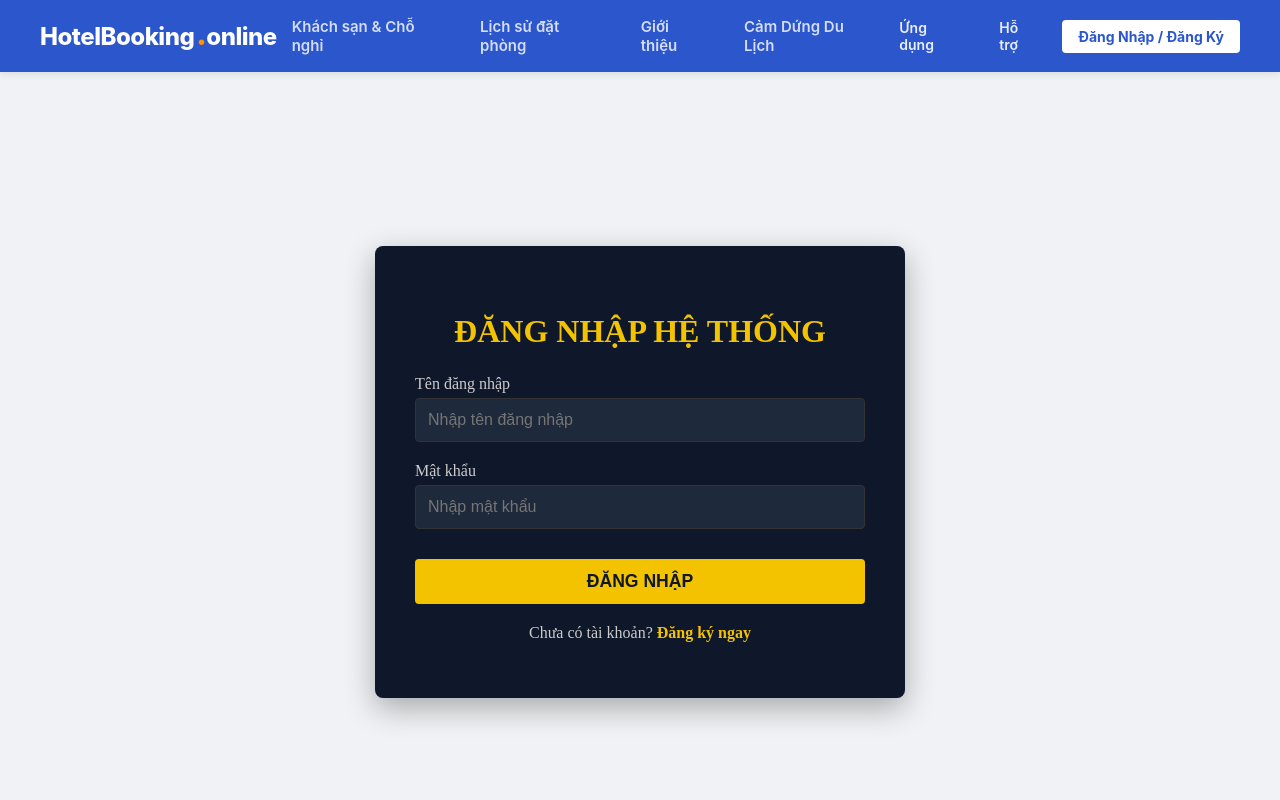
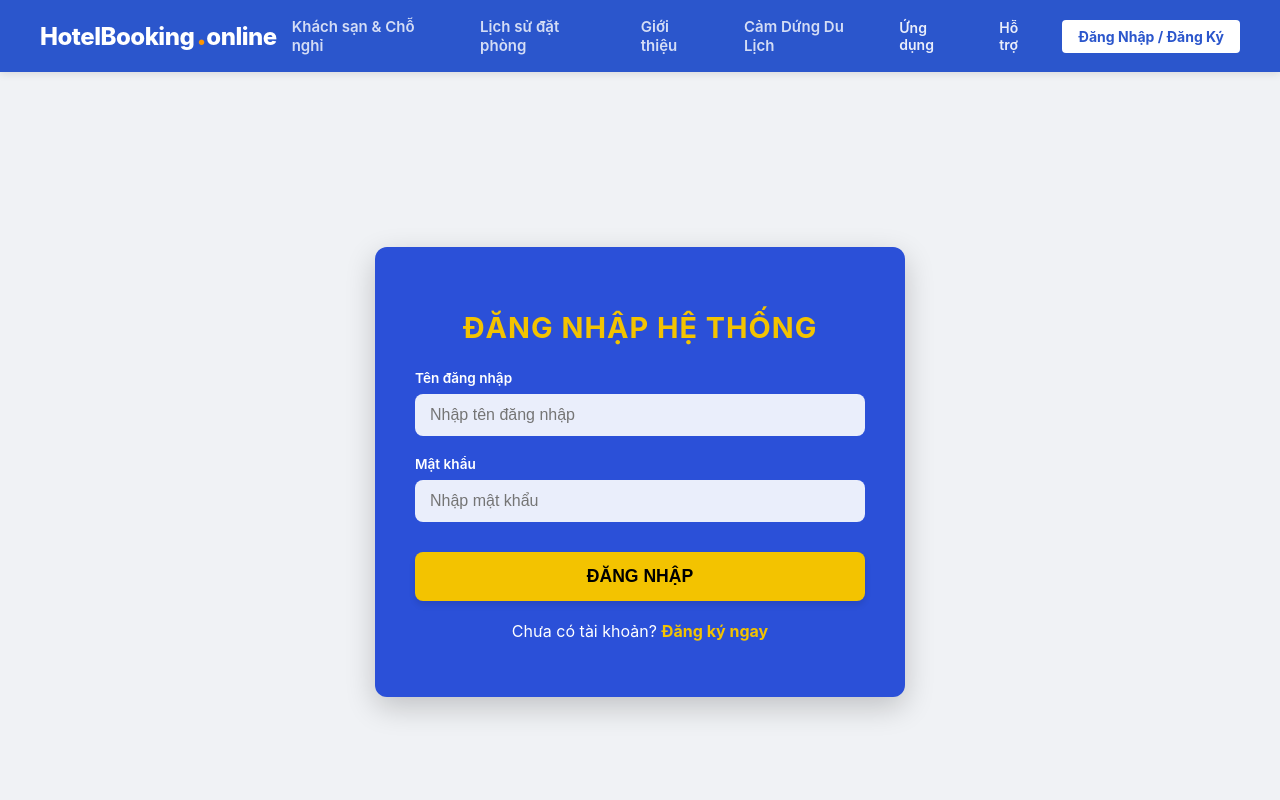
Before and after one commit to school4n/CDTT, a React (Create React App) app in the folder frontend/: page /login in a window 1280 px wide. Shown: the top 800 px of the page. Built offline with nearby package versions, Linux system fonts and the light colour scheme.

Commit message:
Update Login.js

```diff
--- a/frontend/src/pages/Login.js
+++ b/frontend/src/pages/Login.js
@@ -1,14 +1,12 @@
 import React, { useState } from "react";
 import { useNavigate, Link } from "react-router-dom";
-// import axios from "axios"; // Đã thay bằng axiosClient
 import axiosClient from "../api/config";
 
-// 🎨 CÁC ĐỊNH NGHĨA STYLE (Giữ nguyên)
-const ROYAL_COLOR = "#f3c300";
-const DARK_BG = "#0f172a";
+// 🎨 CẬP NHẬT ĐỊNH NGHĨA STYLE MÀU XANH ĐỒNG NHẤT
+const ROYAL_COLOR = "#f3c300"; // Màu vàng nhấn
+const DARK_BLUE_BG = "#2b50d8"; // Màu xanh dương chủ đạo
 const LIGHT_BG = "#f0f2f5";
-const INPUT_BG = "#1e293b";
-const TEXT_COLOR = "#ccc";
+const TEXT_WHITE = "#ffffff";
 
 const styles = {
     pageContainer: {
@@ -17,58 +15,69 @@ const styles = {
         alignItems: 'center',
         minHeight: '100vh',
         backgroundColor: LIGHT_BG,
-        fontFamily: "serif",
+        fontFamily: "'Inter', serif",
     },
     formContainer: {
         width: '100%',
         maxWidth: '450px',
         padding: '40px',
-        backgroundColor: DARK_BG,
-        borderRadius: '8px',
-        boxShadow: '0 10px 30px rgba(0,0,0,0.3)',
+        backgroundColor: DARK_BLUE_BG, // 🔵 Chuyển từ DARK_BG sang xanh dương
+        borderRadius: '12px',
+        boxShadow: '0 10px 30px rgba(0,0,0,0.2)',
         textAlign: 'center',
     },
     heading: {
         color: ROYAL_COLOR,
         marginBottom: '25px',
-        fontSize: '2rem',
+        fontSize: '1.8rem',
         fontWeight: 'bold',
         textTransform: 'uppercase',
+        letterSpacing: '1px'
     },
     formGroup: {
         marginBottom: '20px',
         textAlign: 'left',
     },
+    label: {
+        color: TEXT_WHITE, // ⚪ Chuyển nhãn sang màu trắng
+        display: 'block',
+        marginBottom: '8px',
+        fontSize: '0.85rem',
+        fontWeight: '600'
+    },
     inputStyle: {
         width: '100%',
-        padding: '12px',
-        borderRadius: '4px',
-        border: '1px solid #333',
-        backgroundColor: INPUT_BG,
-        color: TEXT_COLOR,
+        padding: '12px 15px',
+        borderRadius: '8px',
+        border: 'none',
+        backgroundColor: "rgba(255, 255, 255, 0.9)", // ⚪ Nền trắng mờ hiện đại
+        color: "#333",
         fontSize: '1rem',
         boxSizing: 'border-box',
+        outline: 'none',
     },
     buttonStyle: {
         width: '100%',
-        padding: '12px 20px',
+        padding: '14px',
         backgroundColor: ROYAL_COLOR,
-        color: DARK_BG,
+        color: "#000",
         border: 'none',
-        borderRadius: '4px',
-        fontWeight: 'bold',
+        borderRadius: '8px',
+        fontWeight: '800',
         cursor: 'pointer',
         fontSize: '1.1rem',
         marginTop: '10px',
-        transition: 'background-color 0.3s ease',
+        transition: 'all 0.3s ease',
+        boxShadow: '0 4px 6px rgba(0,0,0,0.1)'
     },
     linkText: {
         marginTop: '20px',
-        color: TEXT_COLOR,
+        color: TEXT_WHITE, // ⚪ Link màu trắng
     },
     errorText: {
-        color: '#e8491d',
+        color: '#ffdad6', // Màu đỏ nhạt nổi bật trên nền xanh
         marginTop: '15px',
+        fontSize: '0.9rem'
     },
 };
 
@@ -79,7 +88,6 @@ function Login() {
     const [error, setError] = useState('');
     const [loading, setLoading] = useState(false);
 
-    // 💡 URL giờ đây cực kỳ ngắn gọn vì đã có baseURL trong axiosClient
     const LOGIN_ENDPOINT = "/auth/login";
 
     const handleSubmit = async (e) => {
@@ -94,22 +102,18 @@ function Login() {
         setLoading(true);
 
         try {
-            // Sử dụng axiosClient thay cho axios trực tiếp
             const response = await axiosClient.post(LOGIN_ENDPOINT, { username, password });
 
-            // 💾 Lưu thông tin vào Local Storage
             localStorage.setItem('token', response.data.token);
             localStorage.setItem('userId', response.data.userId);
             localStorage.setItem('username', response.data.username);
 
-            // 📢 Kích hoạt sự kiện để Navbar/Sidebar cập nhật giao diện ngay lập tức
             window.dispatchEvent(new Event('auth-change'));
 
             alert("Đăng nhập thành công!");
             navigate('/');
 
         } catch (err) {
-            // Xử lý lỗi tập trung hơn
             const errorMessage = err.response?.data?.message || "Sai tên đăng nhập hoặc mật khẩu.";
             setError(errorMessage);
         } finally {
@@ -124,9 +128,7 @@ function Login() {
 
                 <form onSubmit={handleSubmit}>
                     <div style={styles.formGroup}>
-                        <label style={{ color: TEXT_COLOR, display: 'block', marginBottom: '5px' }}>
-                            Tên đăng nhập
-                        </label>
+                        <label style={styles.label}>Tên đăng nhập</label>
                         <input
                             type="text"
                             value={username}
@@ -139,9 +141,7 @@ function Login() {
                     </div>
 
                     <div style={styles.formGroup}>
-                        <label style={{ color: TEXT_COLOR, display: 'block', marginBottom: '5px' }}>
-                            Mật khẩu
-                        </label>
+                        <label style={styles.label}>Mật khẩu</label>
                         <input
                             type="password"
                             value={password}
```
